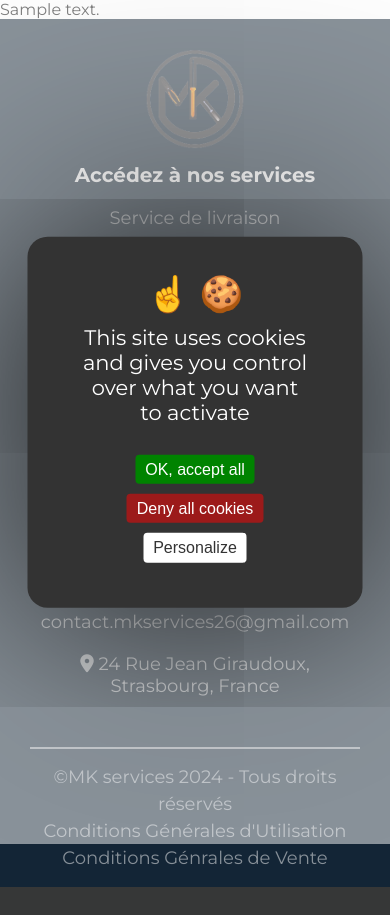
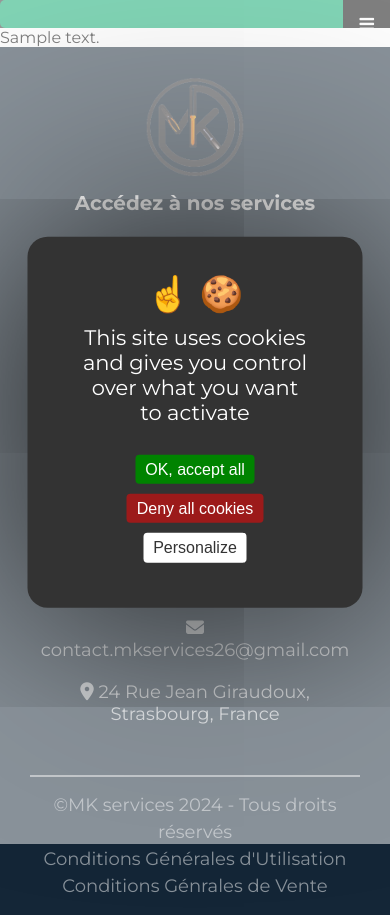
Before and after one commit to Malakhannachi/projet-fin-d-etude, a PHP site: template template/template.php in a window 390 px wide. Before the commit the page ends 887 px from the top, so only its background shows below. Run offline with PHP 8.4, Linux system fonts and the light colour scheme; the template is opened without the code that fills it: most values are stand-ins (such as "Sample title", 1, 10 or a date in 2020).

Commit message:
responsive nav

```diff
--- a/public/css/style.css
+++ b/public/css/style.css
@@ -1084,6 +1084,7 @@ option{
 
 /*--===== Responsive Accueil ========--*/
 @media screen and (max-width: 768px) {
+
     /*--===== section footer ========--*/
     .copyright{
         flex-wrap: wrap;
@@ -1130,6 +1131,47 @@ option{
         background-color: #132535;
         color: #FFD028;
     }
+    /* Style the navigation menu */
+.topnav {
+    overflow: hidden;
+    background-color: #333;
+    position: relative;
+  }
+
+  /* Hide the links inside the navigation menu (except for logo/home) */
+  .topnav #myLinks {
+    display: none;
+  }
+
+  /* Style navigation menu links */
+  .topnav a {
+    color: white;
+    padding: 14px 16px;
+    text-decoration: none;
+    font-size: 17px;
+    display: block;
+  }
+
+  /* Style the hamburger menu */
+  .topnav a.icon {
+    background: black;
+    display: block;
+    position: absolute;
+    right: 0;
+    top: 0;
+  }
+
+  /* Add a grey background color on mouse-over */
+  .topnav a:hover {
+    background-color: #ddd;
+    color: black;
+  }
+
+  /* Style the active link (or home/logo) */
+  .active {
+    background-color: #04AA6D;
+    color: white;
+  }
 
 /*--===== section devis ========--*/
     #devis{
--- a/template/template.php
+++ b/template/template.php
@@ -127,7 +127,7 @@
     <!--===== Navbar =======-->
     <nav class="nav">
         <picture>
-           <a href="index.php?action=accueil"><img  class="logo" src="public/image/logo_mk.png" alt="logo" /></a>
+           <a href="index.php?action=accueil"><img  class="logo" src="public/image/logo_mk.png" alt="logo mk services" /></a>
         </picture>
 
         <ul class="sec">
@@ -185,7 +185,78 @@
 
 
         </ul>
-    </nav>
+        </nav>
+
+        <!-- Load an icon library to show a hamburger menu (bars) on small screens -->
+    <link rel="stylesheet" href="https://cdnjs.cloudflare.com/ajax/libs/font-awesome/4.7.0/css/font-awesome.min.css">
+
+<!-- Top Navigation Menu -->
+<div class="topnav">
+  <a href="index.php?action=accueil" class="active" src="public/image/logo_mk.png" alt="logo mk services"></a>
+  <!-- Navigation links (hidden by default) -->
+  <div id="myLinks">
+    <a href="index.php?action=accueil">Accueil</a>
+    <?php if ($role == 'admin')  { ?>  <!-- si l'utilisateur est admin on affiche les liens -->
+                <li><a href="index.php?action=listAvis" class="responsive"> liste des Avis</a></li>
+                <li><a href="index.php?action=listService" class="responsive">liste des Services</a></li>
+                <li><a href="index.php?action=listDev" class="responsive">liste des Devis</a></li>
+                <li><a href="index.php?action=listDemandeDevis" class="responsive">liste.Demandes.Devis</a></li>
+            <?php } else { ?>
+                <!-- si c'est un utilisateur ou admin connecté on affiche le liste -->
+                <?php if ($role == 'user') { ?>
+                    <li><a href="index.php?action=listDemandeDevis" class="responsive">liste Demandes Devis</a></li>
+                <?php } ?>
+                <li class="responsive">Services <i class="fas fa-caret-down"></i></a>
+                <div class="dropdown-menu">
+                        <ul>
+                            <?php foreach ($cate as $cat): ?>
+                                <li class="item1"> <?php echo $cat['nom_Cat']; ?><i class="fas fa-caret-right"></i>
+                                    <div class="dropdown-menu1">
+                                        <ul>
+                                            <!--===== $cat['services'] =======-->
+                                            <?php  // boucle pour afficher les services
+                                            foreach ($cat['services'] as $ser): ?>
+                                                <li><a href="index.php?action=serviceDet&id= <?php echo $ser['id_Services']; ?>" class="item1"><?php echo $ser['nom_Ser'] ?></a></li>
+                                            <?php endforeach; ?>
+                                        </ul>
+
+                                    </div>
+                                </li>
+                            <?php endforeach; ?>
+
+                        </ul>
+                    </div>
+
+                </li>
+                <li><a href="index.php?action=devis" class="item">Devis</a></li>
+                <li><a href="index.php?action=contact" class="item">Contact</a></li>
+            <?php } ?>
+        </ul>
+        <!-- afficher le lien pour se connecter ou s'incrire -->
+        <ul class="login">
+            <!--===== afficher le nom de l'utilisateur connecté  =======-->
+            <?php
+            if (isset($_SESSION["user"])) {     ?>
+            <li><a class="item2" href="index.php?action=profil&id=<?php echo $_SESSION["user"]["id_User"]; ?>" class="item"><i class="fas fa-user"></i> <?php echo $_SESSION["user"]["pseudo"]; ?></a></li>
+            <li><a href="index.php?action=logout" class="item2">Se déconnecter</a></li>
+
+            <?php } else { ?>
+                <li><a href="index.php?action=login" class="item2">Se connecter</a></li>
+                <li><a href="index.php?action=register" class="item2">S'inscrire</a></li>
+            <?php } ?>
+
+
+        </ul>
+
+    <a href="#contact">Contact</a>
+    <a href="#about">About</a>
+  </div>
+  <!-- "Hamburger menu" / "Bar icon" to toggle the navigation links -->
+  <a href="javascript:void(0);" class="icon" onclick="myFunction()">
+    <i class="fa fa-bars"></i>
+  </a>
+</div>
+</nav>
     <main>
         <div id="contenu">
             <?= $contenu ?>
```
Also changed, not shown: controlleur/AdminController.php (+37 -17 lines), public/js/js.js (added, +9 -0 lines).
